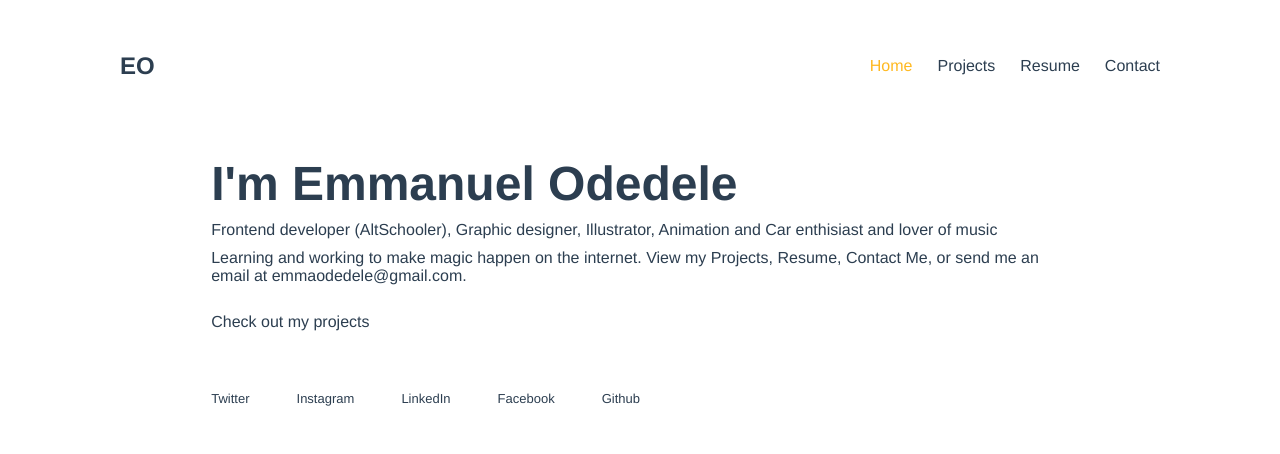
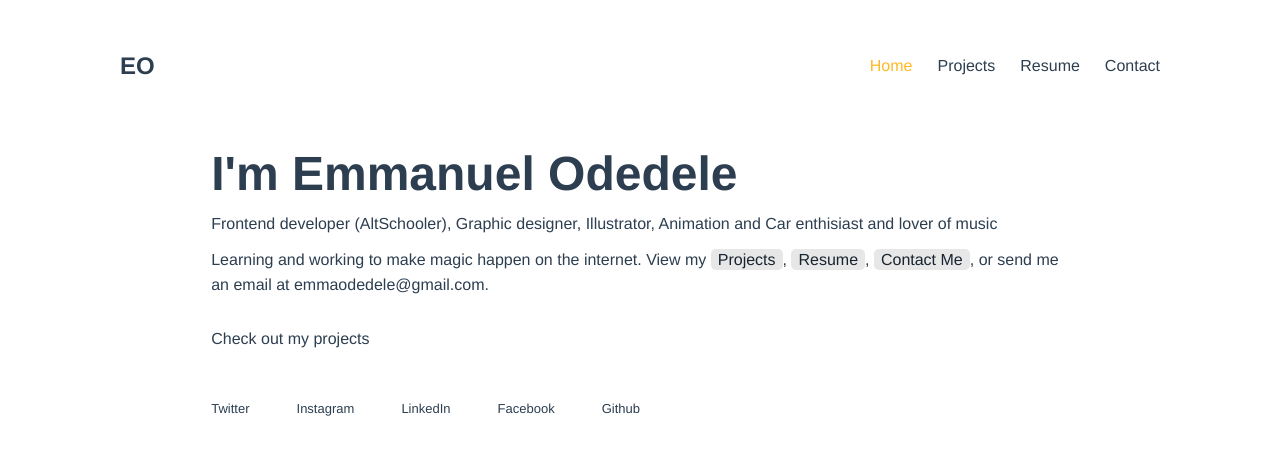
Before and after one commit to EmmanuelOdedele/portfolio-project, a Vue app: page / in a window 1280 px wide. Shown: the top 454 px of the page. Built offline with nearby package versions, Linux system fonts and the light colour scheme.

Commit message:
addition to home

```diff
--- a/src/views/Home.vue
+++ b/src/views/Home.vue
@@ -8,7 +8,7 @@
       </p>
       <p class="detail">
         Learning and working to make magic happen on the internet. View my
-        Projects, Resume, Contact Me, or send me an email at
+        <span id="projects" @click="projects">Projects</span>, <span id="resume" @click="resume">Resume</span>, <span id="contact" @click="contact">Contact Me</span>, or send me an email at
         emmaodedele@gmail.com.
         <!-- é -->
       </p>
@@ -22,6 +22,17 @@
 export default {
   name: "Home",
   components: {},
+  methods: {
+    projects(){
+      this.$router.push({name:'Projects'})
+    },
+    resume(){
+      this.$router.push({name:'Resume'})
+    },
+    contact(){
+      this.$router.push({name:'Contact'})
+    }
+  }
 };
 </script>
 
@@ -39,7 +50,7 @@ export default {
   width: 67%;
   /* background: thistle; */
   text-align: left;
-  padding: 60px 0;
+  padding: 50px 0;
 }
 #myname {
   font-size: 3em;
@@ -59,5 +70,14 @@ export default {
 
 .detail {
   margin: 10px 0 0 0;
+  line-height: 1.6;
+}
+
+#projects, #resume, #contact{
+  cursor: pointer;
+  background: #e7e7e7;
+  color: #192430;
+  padding: 2px 7px;
+  border-radius: 5px;
 }
 </style>
```
